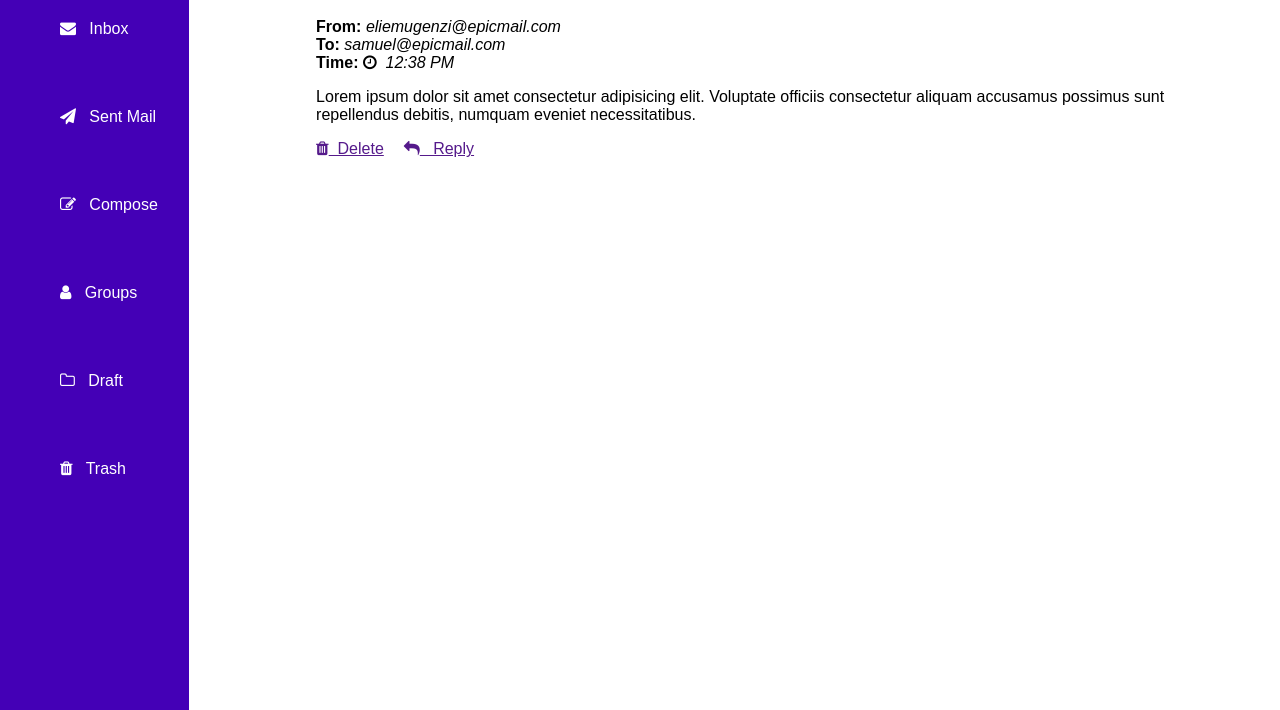
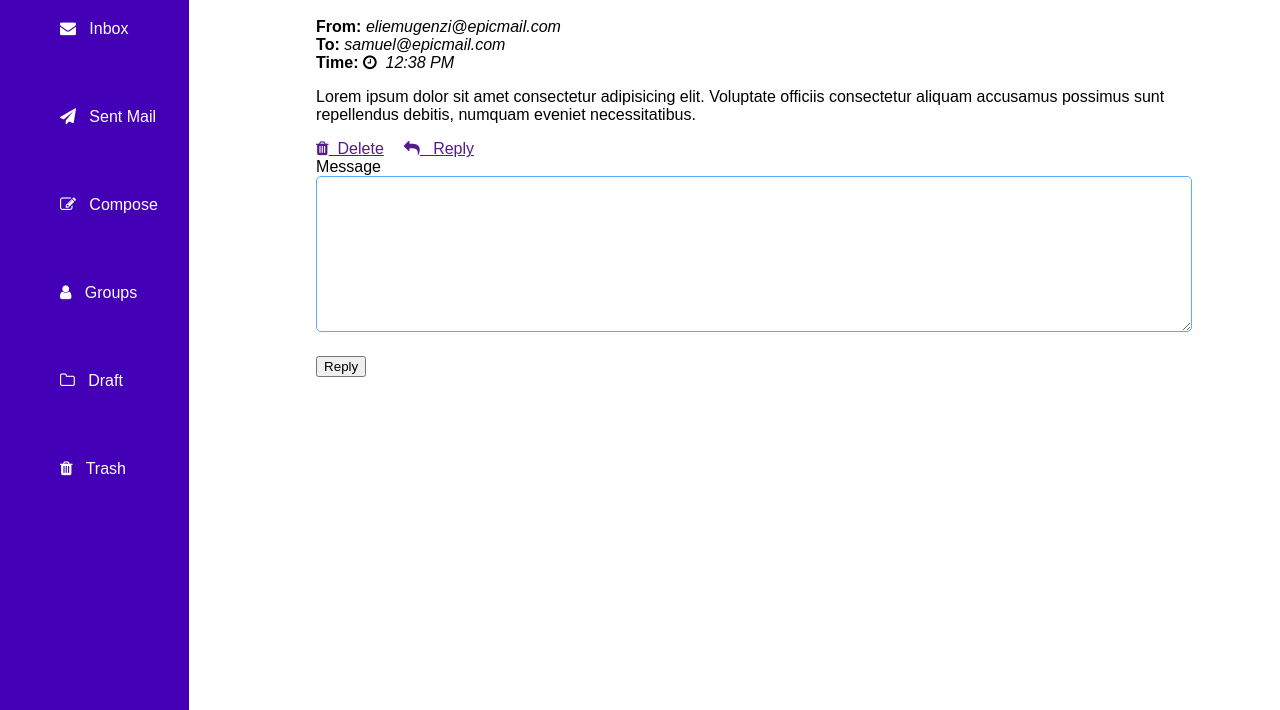
Before and after one commit to eliemugenzi/epic-mail, a plain HTML site: page UI/html/single-message.html in a window 1280 px wide. Shown: the part 90-800 px from the top of the page. Drawn offline with Linux system fonts and the light colour scheme; a web font is replaced by a local one.

Commit message:
[feature-164351117] Add reply form

```diff
--- a/UI/html/single-message.html
+++ b/UI/html/single-message.html
@@ -89,6 +89,15 @@
               ><i class="fa fa-mail-reply"></i> &nbsp; Reply</a
             >
           </div>
+          <div class="reply">
+            <form action="">
+              <div class="input-field">
+                <label for="">Message</label>
+                <textarea name="reply-message" id="reply-message" cols="30" rows="10"></textarea>
+              </div>
+              <input type="submit" value="Reply" class="btn__small btn-secondary">
+            </form>
+          </div>
         </div>
       </div>
     </main>
```
